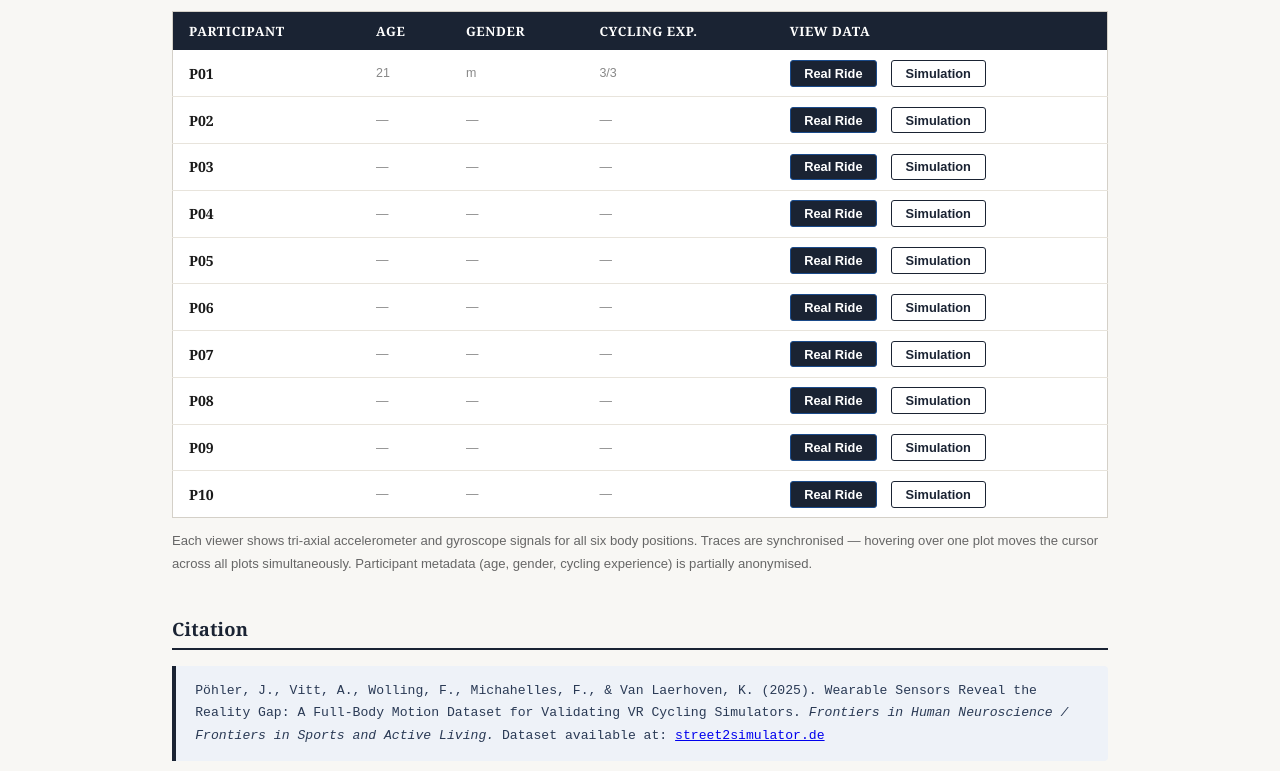
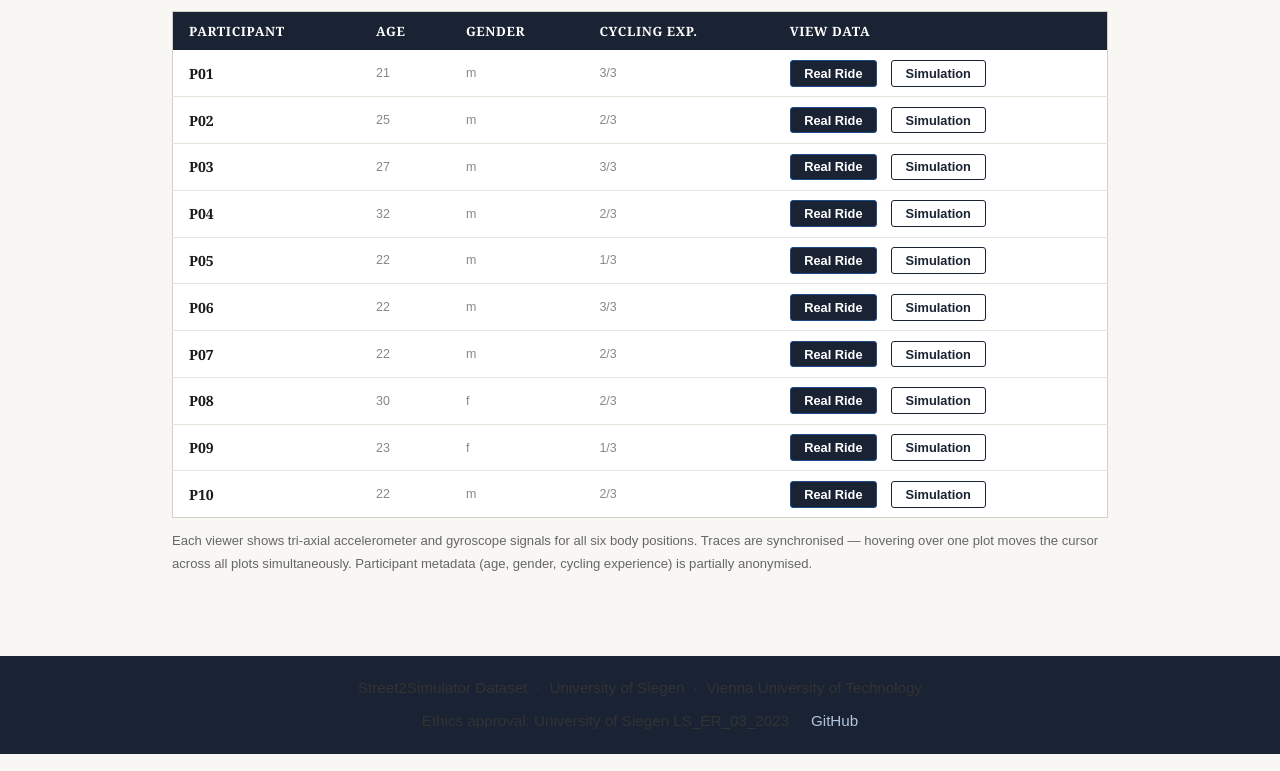
Before and after one commit to limlug/street2simulator, a plain HTML site: page index.html in a window 1280 px wide. Shown: the part 2249-3020 px from the top of the page. Drawn offline with Linux system fonts and the light colour scheme.

Commit message:
Fill participant table, remove citation placeholder

```diff
--- a/index.html
+++ b/index.html
@@ -506,9 +506,9 @@
                 </tr>
                 <tr>
                     <td><strong>P02</strong></td>
-                    <td class="participant-meta">—</td>
-                    <td class="participant-meta">—</td>
-                    <td class="participant-meta">—</td>
+                    <td class="participant-meta">25</td>
+                    <td class="participant-meta">m</td>
+                    <td class="participant-meta">2/3</td>
                     <td>
                         <a href="html_data/1_real.html" class="btn btn-real">Real Ride</a>
                         <span class="btn-gap"></span>
@@ -517,9 +517,9 @@
                 </tr>
                 <tr>
                     <td><strong>P03</strong></td>
-                    <td class="participant-meta">—</td>
-                    <td class="participant-meta">—</td>
-                    <td class="participant-meta">—</td>
+                    <td class="participant-meta">27</td>
+                    <td class="participant-meta">m</td>
+                    <td class="participant-meta">3/3</td>
                     <td>
                         <a href="html_data/2_real.html" class="btn btn-real">Real Ride</a>
                         <span class="btn-gap"></span>
@@ -528,9 +528,9 @@
                 </tr>
                 <tr>
                     <td><strong>P04</strong></td>
-                    <td class="participant-meta">—</td>
-                    <td class="participant-meta">—</td>
-                    <td class="participant-meta">—</td>
+                    <td class="participant-meta">32</td>
+                    <td class="participant-meta">m</td>
+                    <td class="participant-meta">2/3</td>
                     <td>
                         <a href="html_data/3_real.html" class="btn btn-real">Real Ride</a>
                         <span class="btn-gap"></span>
@@ -539,9 +539,9 @@
                 </tr>
                 <tr>
                     <td><strong>P05</strong></td>
-                    <td class="participant-meta">—</td>
-                    <td class="participant-meta">—</td>
-                    <td class="participant-meta">—</td>
+                    <td class="participant-meta">22</td>
+                    <td class="participant-meta">m</td>
+                    <td class="participant-meta">1/3</td>
                     <td>
                         <a href="html_data/4_real.html" class="btn btn-real">Real Ride</a>
                         <span class="btn-gap"></span>
@@ -550,9 +550,9 @@
                 </tr>
                 <tr>
                     <td><strong>P06</strong></td>
-                    <td class="participant-meta">—</td>
-                    <td class="participant-meta">—</td>
-                    <td class="participant-meta">—</td>
+                    <td class="participant-meta">22</td>
+                    <td class="participant-meta">m</td>
+                    <td class="participant-meta">3/3</td>
                     <td>
                         <a href="html_data/5_real.html" class="btn btn-real">Real Ride</a>
                         <span class="btn-gap"></span>
@@ -561,9 +561,9 @@
                 </tr>
                 <tr>
                     <td><strong>P07</strong></td>
-                    <td class="participant-meta">—</td>
-                    <td class="participant-meta">—</td>
-                    <td class="participant-meta">—</td>
+                    <td class="participant-meta">22</td>
+                    <td class="participant-meta">m</td>
+                    <td class="participant-meta">2/3</td>
                     <td>
                         <a href="html_data/6_real.html" class="btn btn-real">Real Ride</a>
                         <span class="btn-gap"></span>
@@ -572,9 +572,9 @@
                 </tr>
                 <tr>
                     <td><strong>P08</strong></td>
-                    <td class="participant-meta">—</td>
-                    <td class="participant-meta">—</td>
-                    <td class="participant-meta">—</td>
+                    <td class="participant-meta">30</td>
+                    <td class="participant-meta">f</td>
+                    <td class="participant-meta">2/3</td>
                     <td>
                         <a href="html_data/7_real.html" class="btn btn-real">Real Ride</a>
                         <span class="btn-gap"></span>
@@ -583,9 +583,9 @@
                 </tr>
                 <tr>
                     <td><strong>P09</strong></td>
-                    <td class="participant-meta">—</td>
-                    <td class="participant-meta">—</td>
-                    <td class="participant-meta">—</td>
+                    <td class="participant-meta">23</td>
+                    <td class="participant-meta">f</td>
+                    <td class="participant-meta">1/3</td>
                     <td>
                         <a href="html_data/8_real.html" class="btn btn-real">Real Ride</a>
                         <span class="btn-gap"></span>
@@ -594,9 +594,9 @@
                 </tr>
                 <tr>
                     <td><strong>P10</strong></td>
-                    <td class="participant-meta">—</td>
-                    <td class="participant-meta">—</td>
-                    <td class="participant-meta">—</td>
+                    <td class="participant-meta">22</td>
+                    <td class="participant-meta">m</td>
+                    <td class="participant-meta">2/3</td>
                     <td>
                         <a href="html_data/9_real.html" class="btn btn-real">Real Ride</a>
                         <span class="btn-gap"></span>
@@ -612,16 +612,6 @@
         </p>
     </section>
 
-    <!-- Citation -->
-    <section>
-        <h2>Citation</h2>
-        <div class="callout" style="font-family:'Courier New',monospace; font-size:0.82rem; line-height:1.7;">
-            Pöhler, J., Vitt, A., Wolling, F., Michahelles, F., &amp; Van Laerhoven, K. (2025).
-            Wearable Sensors Reveal the Reality Gap: A Full-Body Motion Dataset for Validating VR Cycling Simulators.
-            <em>Frontiers in Human Neuroscience / Frontiers in Sports and Active Living.</em>
-            Dataset available at: <a href="https://street2simulator.de">street2simulator.de</a>
-        </div>
-    </section>
 
 </div>
 </main>
```
